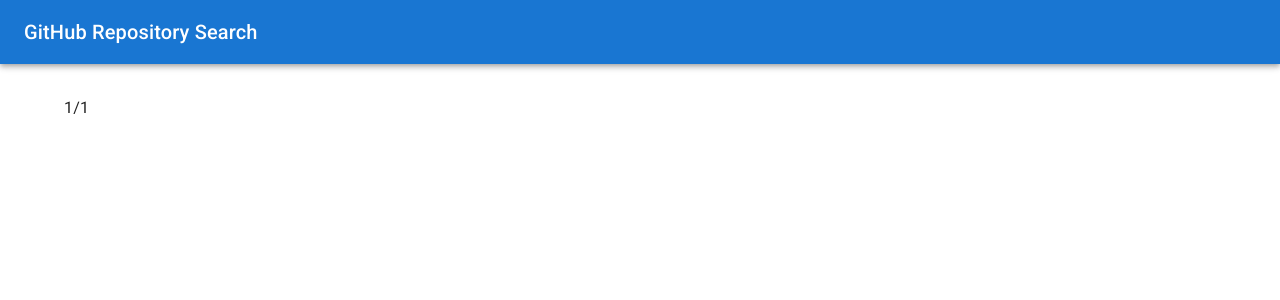
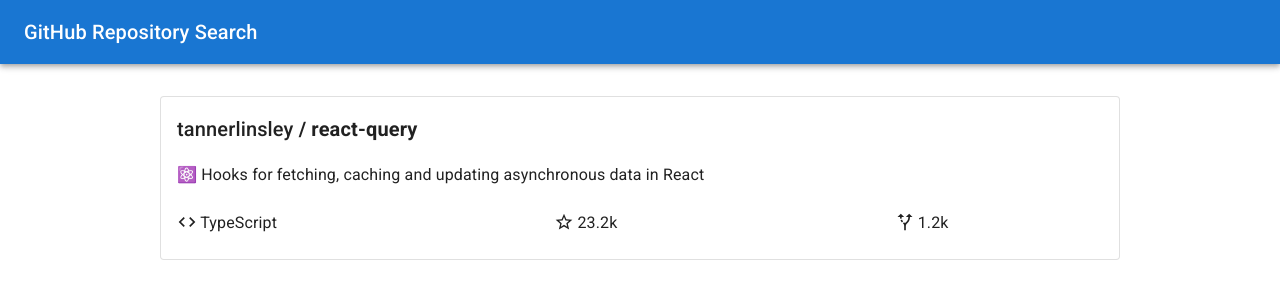
Before and after one commit to conormcgovern/github-repository-search, a React (Create React App) app: page /1/1 in a window 1280 px wide. Shown: the top 300 px of the page. Built offline with nearby package versions, Linux system fonts and the light colour scheme.

Commit message:
first pass at repo details layout w/ static data

```diff
--- a/src/views/RepositoryDetails.js
+++ b/src/views/RepositoryDetails.js
@@ -1,12 +1,63 @@
-import { Typography, Grid } from '@mui/material';
 import React from 'react';
+import { Typography, Grid, Card, CardContent, Box } from '@mui/material';
+import StarOutlineIcon from '@mui/icons-material/StarOutline';
+import AltRouteIcon from '@mui/icons-material/AltRoute';
+import CodeIcon from '@mui/icons-material/Code';
 import { useParams } from 'react-router';
+
+const iconStyle = { verticalAlign: 'sub', marginRight: '.2rem' };
 
 function RespositoryDetails() {
   const { ownerLogin, repoName } = useParams();
+  console.log(ownerLogin, repoName);
+
   return (
-    <Grid item>
-      <Typography>{`${ownerLogin}/${repoName}`}</Typography>
+    <Grid container item justifyContent="center">
+      <Grid item xs={10} s={8}>
+        <Card variant="outlined">
+          <CardContent>
+            <Grid container item sm={10} spacing={2}>
+              <Grid item xs={12}>
+                <Typography variant="h6">
+                  tannerlinsley<span> </span>
+                  <Box
+                    component="span"
+                    sx={{ display: 'inline-block', fontWeight: 'bold' }}
+                  >
+                    / react-query
+                  </Box>
+                </Typography>
+              </Grid>
+              <Grid item xs={12}>
+                <Typography variant="subtitle1" gutterBottom>
+                  ⚛️ Hooks for fetching, caching and updating asynchronous data
+                  in React
+                </Typography>
+              </Grid>
+              <Grid
+                container
+                item
+                spacing={2}
+                justifyContent="space-between"
+                flexWrap="nowrap"
+              >
+                <Grid item>
+                  <CodeIcon fontSize="small" sx={iconStyle} />
+                  TypeScript
+                </Grid>
+                <Grid item>
+                  <StarOutlineIcon fontSize="small" sx={iconStyle} />
+                  23.2k
+                </Grid>
+                <Grid item>
+                  <AltRouteIcon fontSize="small" sx={iconStyle} />
+                  1.2k
+                </Grid>
+              </Grid>
+            </Grid>
+          </CardContent>
+        </Card>
+      </Grid>
     </Grid>
   );
 }
```
